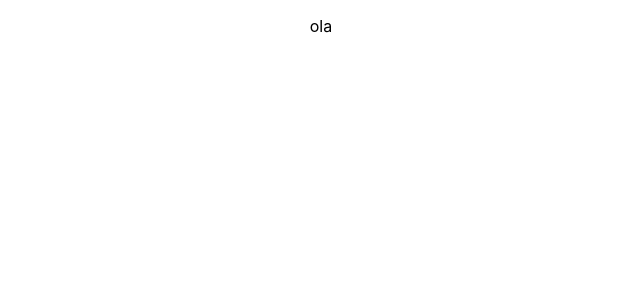
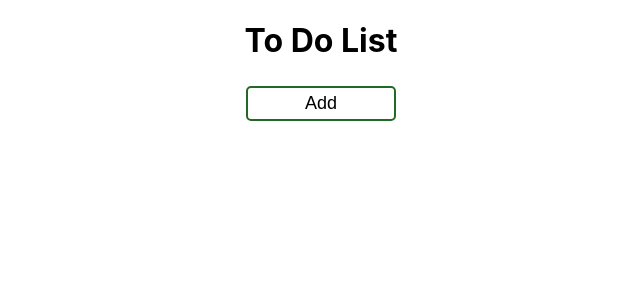
Before and after one commit to haykbazoyan/To_Do_List, a React (Create React App) app: page / in a window 1280 px wide. Shown: the top 300 px of the page, without its empty margins (319-959 px from the left). Built offline with nearby package versions, Linux system fonts and the light colour scheme.

Commit message:
feat: create Button component with styles

```diff
--- a/src/App.js
+++ b/src/App.js
@@ -1,12 +1,12 @@
 import React from "react";
 import "./App.css";
+import ToDo from "./components/ToDo/ToDo";
 
-function App() {
+export default function App() {
   return (
     <div className="App">
-      <p>ola</p>
+      <h1>To Do List</h1>
+      <ToDo />
     </div>
   );
 }
-
-export default App;
--- a/src/components/Button/Button.jsx
+++ b/src/components/Button/Button.jsx
@@ -0,0 +1,7 @@
+import styles from './Button.module.css'
+
+export default function Button({onClick, isDisable, btnName}) {
+    return (
+        <button className={`${styles.btn}`} type='button' onClick={onClick} isDisable={isDisable}>{btnName}</button>
+    )
+}
--- /dev/null
+++ b/src/components/Button/Button.module.css
@@ -0,0 +1,18 @@
+.btn {
+    width: 150px;
+    background-color: white; /* Green */
+    color: black;
+    border: 2px solid #236926;
+    padding: 5px 20px;
+    text-align: center;
+    text-decoration: none;
+    display: inline-block;
+    font-size: 18px;
+    margin: 4px 4px;
+    cursor: pointer;
+    border-radius: 5px;
+  }
+  .btn:hover{
+        border: 2px solid #aed6b0;
+        color: #236926;
+  }
--- /dev/null
+++ b/src/components/ToDo/ToDo.jsx
@@ -0,0 +1,24 @@
+import React from 'react';
+import Button from '../Button/Button';
+
+export default class ToDo extends React.Component {
+    constructor(props) {
+        super(props)
+        this.state = {
+            def: 1
+        }
+    }
+
+    handleClick = () => {
+        this.setState((lastVal) => ({
+            def: lastVal.def + 1,
+        }));
+        console.log(this.state.def)
+    }
+
+    render() {
+        return (
+            <Button onClick={this.handleClick} isDisable="false" btnName="Add"/>
+        );
+    }
+}
```
Also changed, not shown: package.json (+13 -0 lines), src/components/List/List.css (added), src/components/List/List.jsx (added), src/components/ToDo/ToDo.css (added).
